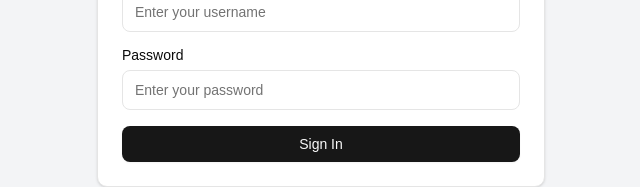
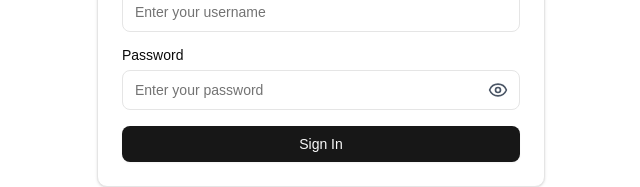
Before and after one commit to KaranB37/sproutsocial, a Next.js app: page /login in a window 1280 px wide. Shown: the part 358-545 px from the top of the page, without its empty margins (319-959 px from the left). Built offline with nearby package versions, Linux system fonts and the light colour scheme.

Commit message:
error fixed of redirection ..  now i am a happy man

```diff
--- a/src/components/Dashboard.js
+++ b/src/components/Dashboard.js
@@ -12,9 +12,17 @@ import { Separator } from "@/components/ui/separator";
 import SocialMediaProfiles from "@/components/SocialMediaProfiles";
 import Analytics from "@/components/Analytics";
 
-export default function Dashboard({ profiles, customerId }) {
+export default function Dashboard({ profiles, customerId, analyticsData }) {
+  // Only extract data if analyticsData exists
+  let lifetimeFollowersCount = null;
+  if (analyticsData && analyticsData.data && analyticsData.data.length > 0) {
+    const lastEntry = analyticsData.data[analyticsData.data.length - 1];
+    lifetimeFollowersCount =
+      lastEntry.metrics["lifetime_snapshot.followers_count"];
+  }
+
   return (
-    <div className="flex min-h-screen flex-col bg-gray-50">
+    <div className="flex min-h-screen flex-col bg-white">
       <div className="flex-1 space-y-4 p-8 pt-6">
         <div className="flex items-center justify-between space-y-2">
           <h2 className="text-3xl font-bold tracking-tight text-gray-800">
@@ -22,7 +30,7 @@ export default function Dashboard({ profiles, customerId }) {
           </h2>
         </div>
 
-        <Tabs defaultValue="profiles" className="space-y-4">
+        <Tabs defaultValue="profiles" className="bg-white">
           <TabsList className="bg-white border rounded-md">
             <TabsTrigger
               value="profiles"
@@ -70,6 +78,12 @@ export default function Dashboard({ profiles, customerId }) {
               </CardHeader>
               <CardContent>
                 <Analytics profiles={profiles} customerId={customerId} />
+                {lifetimeFollowersCount && (
+                  <div className="mt-4">
+                    <h2 className="text-lg font-bold">Lifetime Followers</h2>
+                    <p>{lifetimeFollowersCount}</p>
+                  </div>
+                )}
               </CardContent>
             </Card>
           </TabsContent>
--- a/src/pages/groupSelection.js
+++ b/src/pages/groupSelection.js
@@ -54,8 +54,9 @@ export default function GroupSelectionPage() {
   }
 
   return (
-    <div className="container mx-auto p-6 bg-gray-50">
-      <h1 className="text-3xl font-bold text-center mb-4 text-gray-800">
+    <div className="min-h-screen bg-white">
+      <div className="container mx-auto p-6">
+        <h1 className="text-4xl font-bold text-center mb-8 text-gray-800">
           Select a Group
         </h1>
         <p className="text-center text-gray-600 mb-8">
@@ -78,9 +79,9 @@ export default function GroupSelectionPage() {
                       <h2 className="text-lg font-semibold text-gray-800">
                         {group.name}
                       </h2>
-                    {/* <p className="text-sm text-gray-600">
+                      <p className="text-sm text-gray-600">
                         {group.members} members
-                    </p> */}
+                      </p>
                     </div>
                   </div>
                   <Button className="bg-blue-500 text-white px-4 py-2 rounded-md hover:bg-blue-600">
@@ -92,5 +93,6 @@ export default function GroupSelectionPage() {
           ))}
         </div>
       </div>
+    </div>
   );
 }
--- a/src/pages/index.js
+++ b/src/pages/index.js
@@ -13,6 +13,12 @@ export default function Home() {
   const { groupId } = router.query;
 
   useEffect(() => {
+    // If there's no groupId, redirect to group selection page
+    if (router.isReady && !groupId) {
+      router.push("/groupSelection");
+      return;
+    }
+
     const loadData = async () => {
       try {
         const newCustomerId = await getCustomerId();
@@ -34,8 +40,10 @@ export default function Home() {
       }
     };
 
-    loadData();
-  }, [groupId]);
+    if (groupId) {
+      loadData();
+    }
+  }, [groupId, router]);
 
   if (loading) {
     return (
@@ -47,7 +55,7 @@ export default function Home() {
 
   if (error) {
     return (
-      <div className="flex flex-col items-center justify-center min-h-screen p-4">
+      <div className="flex flex-col items-center justify-center min-h-screen p-4 bg-white">
         <h2 className="text-red-600 text-xl font-bold mb-2">Error</h2>
         <p className="text-gray-800 bg-red-100 p-4 rounded-lg">{error}</p>
         <button
@@ -61,7 +69,7 @@ export default function Home() {
   }
 
   return (
-    <div className="bg-white">
+    <div className="min-h-screen bg-white">
       <Dashboard profiles={profiles} customerId={customerId} />
     </div>
   );
--- a/src/pages/login.js
+++ b/src/pages/login.js
@@ -1,4 +1,5 @@
 import { useState, useEffect } from "react";
+import { useRouter } from "next/navigation";
 import { Card, CardContent, CardHeader, CardTitle } from "@/components/ui/card";
 import { Input } from "@/components/ui/input";
 import { Button } from "@/components/ui/button";
@@ -6,19 +7,24 @@ import { Label } from "@/components/ui/label";
 import { Alert } from "@/components/ui/alert";
 import { toast, Toaster } from "react-hot-toast";
 import { useAuth } from "@/contexts/AuthContext";
+import { EyeIcon, EyeOffIcon } from "lucide-react";
 
 export default function LoginPage() {
   const [username, setUsername] = useState("");
   const [password, setPassword] = useState("");
   const [error, setError] = useState("");
   const [loading, setLoading] = useState(false);
+  const [showPassword, setShowPassword] = useState(false);
   const { login, isAuthenticated } = useAuth();
+  const router = useRouter();
 
   // Redirect if already authenticated
   useEffect(() => {
     if (isAuthenticated()) {
-      // Use direct navigation to the absolute URL
-      window.location.replace("https://sproutsocial.vercel.app/groupSelection");
+      console.log(
+        "User is already authenticated, redirecting to group selection..."
+      );
+      window.location.href = "/groupSelection";
     }
   }, [isAuthenticated]);
 
@@ -46,10 +52,13 @@ export default function LoginPage() {
         login(data.user, data.token);
         toast.success("Login successful!");
 
-        // Use the full absolute URL for direct navigation
-        window.location.replace(
-          "https://sproutsocial.vercel.app/groupSelection"
-        );
+        console.log("Login successful, redirecting...");
+
+        // Wait a moment to ensure auth state is updated, then redirect
+        setTimeout(() => {
+          // Use window.location for a hard redirect that will force a page reload
+          window.location.href = "/groupSelection";
+        }, 500);
       } else {
         toast.error("Authentication failed. Please check your credentials.");
         setError(
@@ -64,8 +73,12 @@ export default function LoginPage() {
     }
   };
 
+  const togglePasswordVisibility = () => {
+    setShowPassword(!showPassword);
+  };
+
   return (
-    <div className="flex items-center justify-center min-h-screen bg-gray-100">
+    <div className="flex items-center justify-center min-h-screen bg-white">
       <Toaster />
       <Card className="w-full max-w-md">
         <CardHeader>
@@ -90,20 +103,33 @@ export default function LoginPage() {
                   onChange={(e) => setUsername(e.target.value)}
                   required
                   placeholder="Enter your username"
-                  className="text-white"
+                  className="bg-white text-black placeholder-gray-500"
                 />
               </div>
               <div className="grid gap-2">
                 <Label htmlFor="password">Password</Label>
+                <div className="relative">
                   <Input
                     id="password"
-                  type="password"
+                    type={showPassword ? "text" : "password"}
                     value={password}
                     onChange={(e) => setPassword(e.target.value)}
                     required
-                  className="text-white"
+                    className="bg-white text-black placeholder-gray-500 pr-10"
                     placeholder="Enter your password"
                   />
+                  <button
+                    type="button"
+                    className="absolute right-3 top-1/2 transform -translate-y-1/2 text-gray-600"
+                    onClick={togglePasswordVisibility}
+                  >
+                    {showPassword ? (
+                      <EyeOffIcon className="h-5 w-5" />
+                    ) : (
+                      <EyeIcon className="h-5 w-5" />
+                    )}
+                  </button>
+                </div>
               </div>
               <Button type="submit" disabled={loading} className="w-full">
                 {loading ? "Signing in..." : "Sign In"}
```
Also changed, not shown: src/contexts/AuthContext.js (line endings or trailing spaces). Lines whose indentation alone changed are shown as unchanged.
